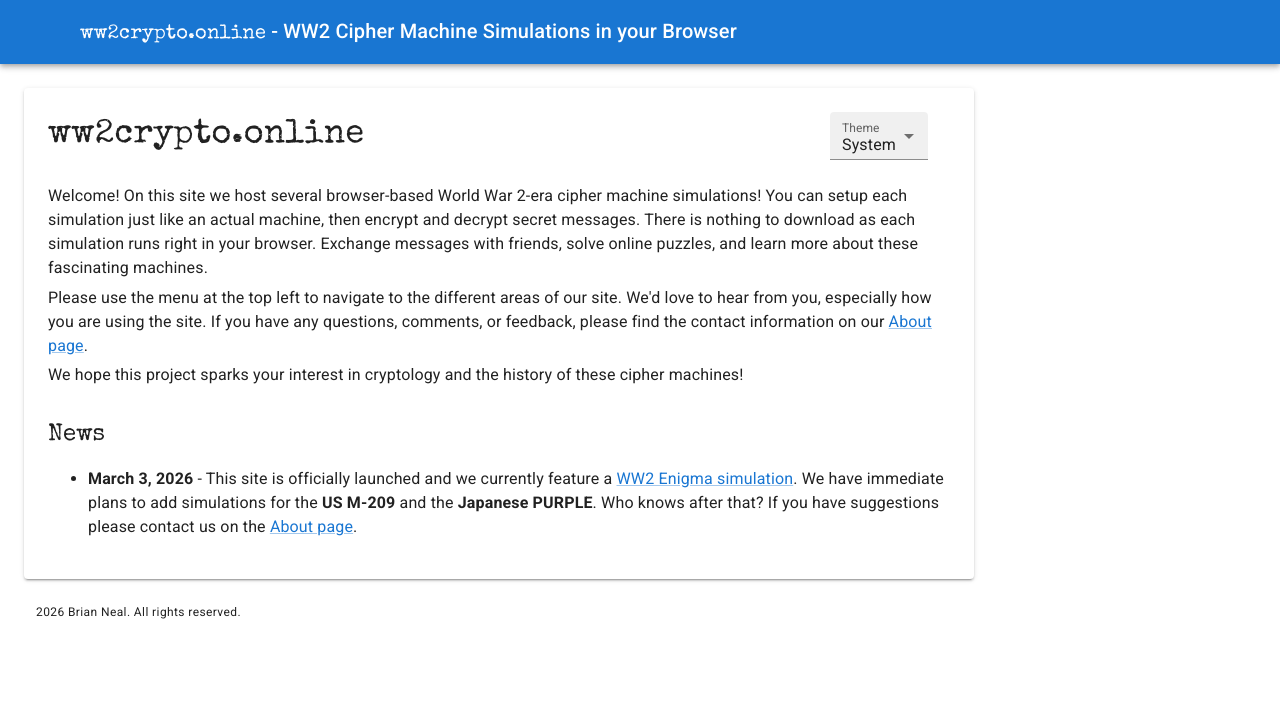
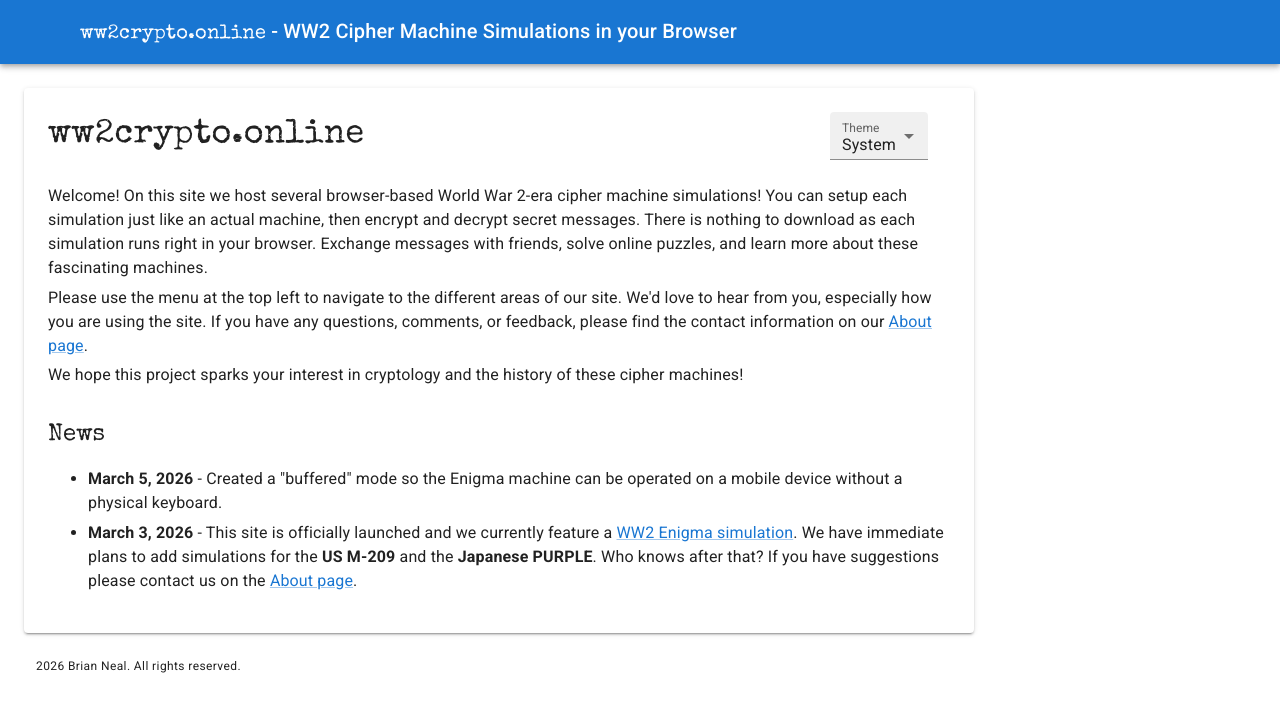
Before and after one commit to gremmie/ww2crypto, a React (Vite) app: page / in a window 1280 px wide. Shown: the top 712 px of the page. Built offline with nearby package versions, Linux system fonts and the light colour scheme; some icons are missing.

Commit message:
Updated home page news.

```diff
--- a/src/features/main/homePage.tsx
+++ b/src/features/main/homePage.tsx
@@ -49,6 +49,10 @@ export function HomePage() {
       </Typography>
       <ul>
         <Typography variant="body1" component="li" gutterBottom>
+          <b>March 5, 2026</b> - Created a "buffered" mode so the Enigma machine
+          can be operated on a mobile device without a physical keyboard.
+        </Typography>
+        <Typography variant="body1" component="li" gutterBottom>
           <b>March 3, 2026</b> - This site is officially launched and we
           currently feature a{" "}
           <RouterLink to="/enigma/about">WW2 Enigma simulation</RouterLink>. We
```
